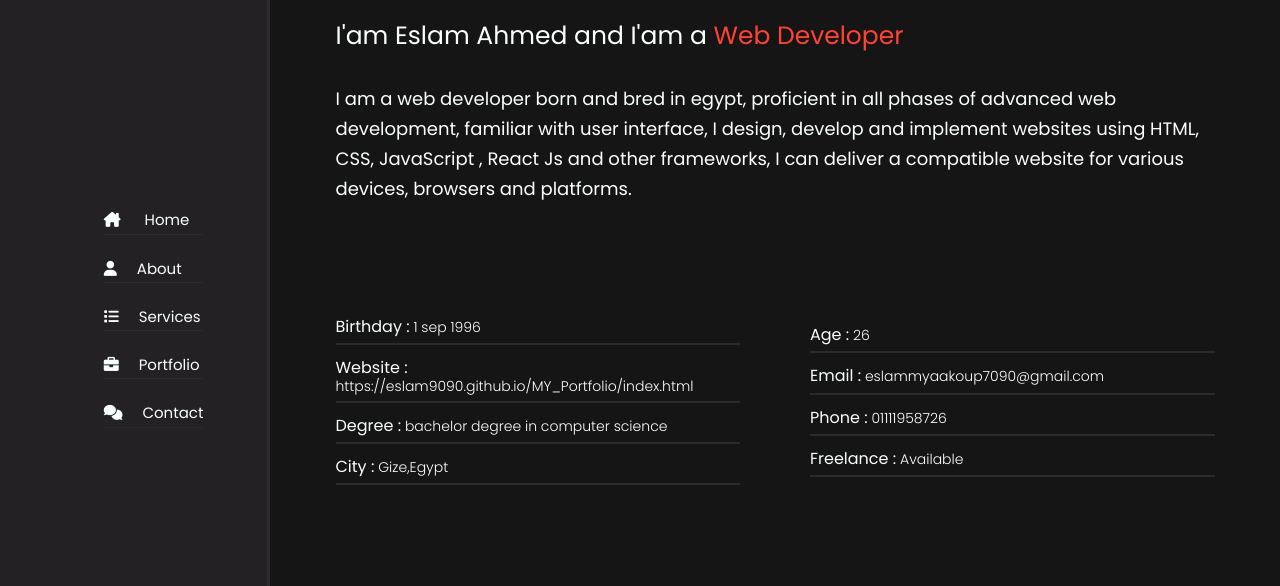
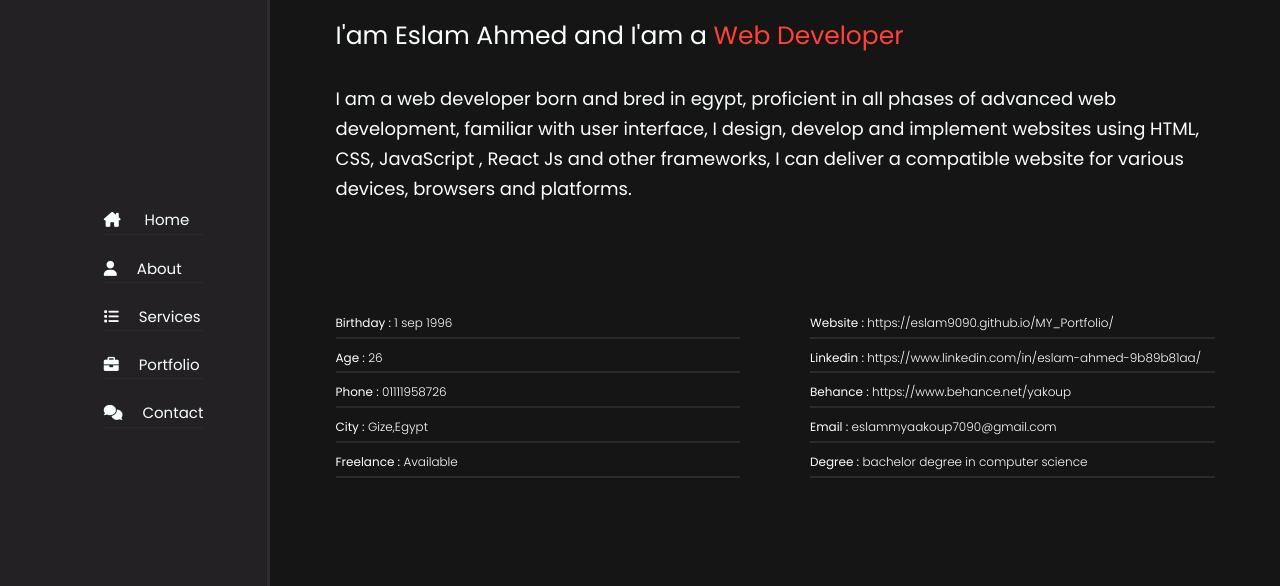
Before and after one commit to eslam9090/Protfolio_New, a website: page about.html in a window 1280 px wide. Shown: the part 160-746 px from the top of the page. Drawn offline with Linux system fonts and the light colour scheme; a web font is replaced by a local one.

Commit message:
Updating Cv

```diff
--- a/about.html
+++ b/about.html
@@ -117,19 +117,42 @@
           <div class="content__about__info section_margin-top">
             <div class="left__content__about__info common">
               <p><span class="bold_info">Birthday :</span> 1 sep 1996</p>
+              <p><span class="bold_info">Age :</span> 26</p>
               <p>
-                <span class="bold_info">Website :</span>
-                https://eslam9090.github.io/MY_Portfolio/index.html
-              </p>
-              <p>
-                <span class="bold_info">Degree :</span> bachelor degree in
-                computer science
+                <span class="bold_info">Phone :</span>
+                <a href="phone:01212268144"> 01111958726</a>
               </p>
               <p><span class="bold_info">City :</span> Gize,Egypt</p>
+              <p><span class="bold_info"> Freelance :</span> Available</p>
             </div>
 
             <div class="center__content__about__info common">
-              <p><span class="bold_info">Age :</span> 26</p>
+              <p>
+                <span class="bold_info">Website :</span>
+                <a
+                  href=" https://eslam9090.github.io/MY_Portfolio/"
+                  target="_blank"
+                >
+                  https://eslam9090.github.io/MY_Portfolio/</a
+                >
+              </p>
+
+              <p>
+                <span class="bold_info">Linkedin :</span>
+                <a
+                  href="https://www.linkedin.com/in/eslam-ahmed-9b89b81aa/"
+                  target="_blank"
+                >
+                  https://www.linkedin.com/in/eslam-ahmed-9b89b81aa/</a
+                >
+              </p>
+
+              <p>
+                <span class="bold_info">Behance :</span>
+                <a href="https://www.behance.net/yakoup" target="_blank">
+                  https://www.behance.net/yakoup</a
+                >
+              </p>
               <p>
                 <span class="bold_info">Email :</span>
                 <a href="mailto:eslammyaakoub@gmail.com">
@@ -137,10 +160,9 @@
                 >
               </p>
               <p>
-                <span class="bold_info">Phone :</span>
-                <a href="phone:01212268144"> 01111958726</a>
+                <span class="bold_info">Degree :</span> bachelor degree in
+                computer science
               </p>
-              <p><span class="bold_info"> Freelance :</span> Available</p>
             </div>
           </div>
           <div class="right__content__about__info section_margin-top">
--- a/css/about.css
+++ b/css/about.css
@@ -256,7 +256,16 @@ body {
   font-weight: 300;
   font-size: 14px;
 }
-
+.common p a {
+  color: var(--text-color) !important;
+  font-size: 12px;
+}
+.common p span {
+  font-size: 12px;
+}
+.common p {
+  font-size: 12px;
+}
 .common .bold_info {
   /* margin-right: 6px; */
 }
```
Also changed, not shown: contact.html (+1 -1 lines), 1 other file.
